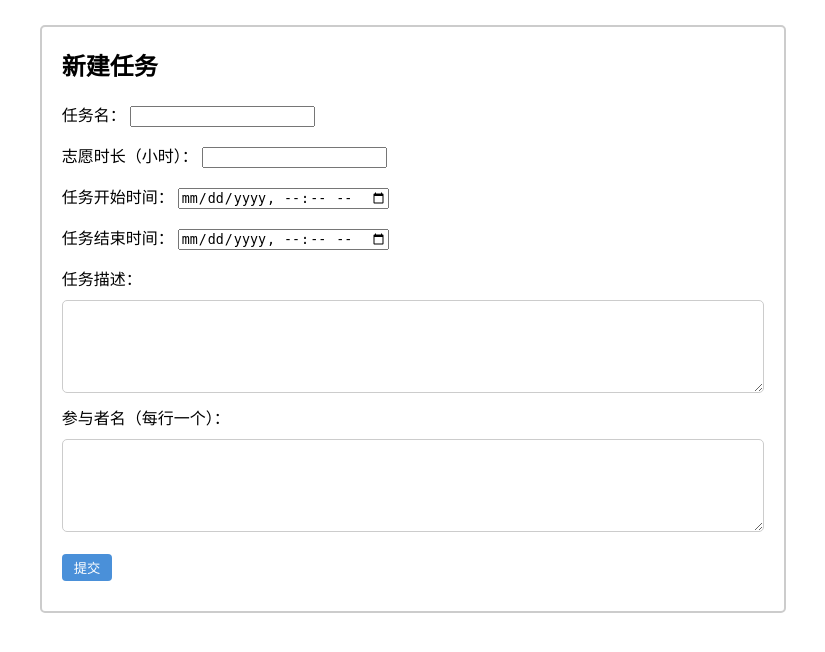
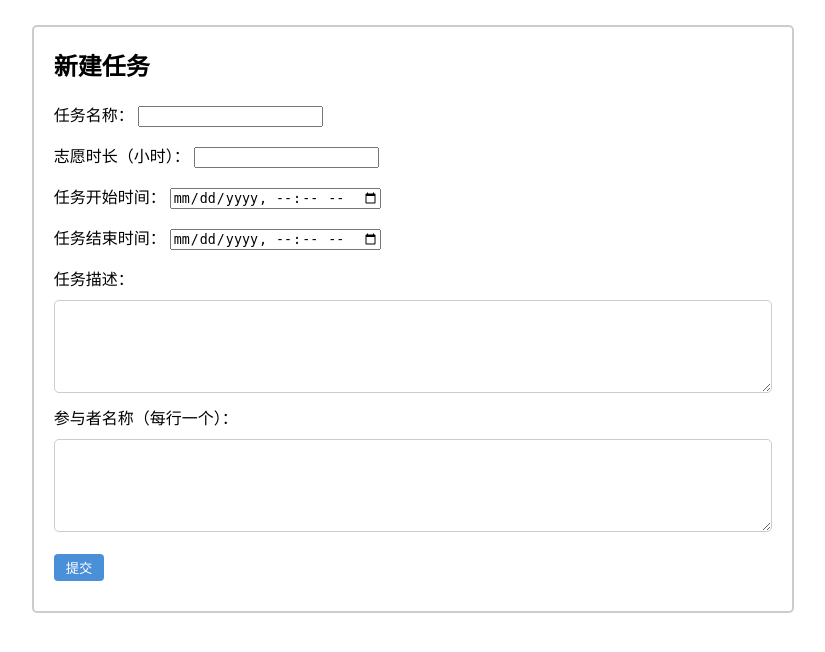
Before and after one commit to WhiteCatBlackHat/volunteer-hours-system, a Flask app: page /task/new in a window 1280 px wide. Shown: the part 53-705 px from the top of the page, without its empty margins (227-1052 px from the left). Run offline with Flask 3, Linux system fonts and the light colour scheme; the visitor is signed in with stand-in values (Sample User, id 1).

Commit message:
refactor: 统一表述: "参与者名" → "参与者名称"

```diff
--- a/app/static/user_edit.js
+++ b/app/static/user_edit.js
@@ -9,7 +9,7 @@ async function submitEditUserForm() {
 
     if (!newUsername || newUsername === originalUsername) {
         const errorMessage = document.createElement('p');
-        errorMessage.textContent = '编辑参与者信息时发生错误：请填写一个新的参与者名';
+        errorMessage.textContent = '编辑参与者信息时发生错误：请填写一个新的参与者名称';
         errorMessage.classList.add('error-message');
         resultDiv.appendChild(errorMessage);
         return;
--- a/app/templates/task_edit.html
+++ b/app/templates/task_edit.html
@@ -10,7 +10,7 @@
             </div>
             <form id="task-form" onsubmit="submitTaskForm(); return false;" data-task-id="{{ task.id }}">
                 <p>
-                    <label for="task-name">任务名：</label>
+                    <label for="task-name">任务名称：</label>
                     <input type="text" id="task-name" name="task_name" value="{{ task.name }}">
                 </p>
                 <p>
@@ -27,7 +27,7 @@
                 </p>
                 <label for="task-description">任务描述：</label>
                 <textarea id="task-description" name="task_description" rows="5">{{ task.description }}</textarea>
-                <label for="username">参与者名（每行一个）：</label>
+                <label for="username">参与者名称（每行一个）：</label>
                 <textarea id="username" name="username" rows="5">{{ task.users | map(attribute='username') | join('\n') }}</textarea>
                 <button type="submit" id="submit">提交</button>
             </form>
--- a/app/templates/task_new.html
+++ b/app/templates/task_new.html
@@ -10,7 +10,7 @@
             </div>
             <form id="task-form" onsubmit="submitTaskForm(); return false;">
                 <p>
-                    <label for="task-name">任务名：</label>
+                    <label for="task-name">任务名称：</label>
                     <input type="text" id="task-name" name="task_name">
                 </p>
                 <p>
@@ -27,7 +27,7 @@
                 </p>
                 <label for="task-description">任务描述：</label>
                 <textarea id="task-description" name="task_description" rows="5"></textarea>
-                <label for="username">参与者名（每行一个）：</label>
+                <label for="username">参与者名称（每行一个）：</label>
                 <textarea id="username" name="username" rows="5"></textarea>
                 <button type="submit" id="submit">提交</button>
             </form>
--- a/app/templates/user.html
+++ b/app/templates/user.html
@@ -12,7 +12,7 @@
                     <button class="delete-btn" data-username="{{ user.username }}">删除</button>
                 </div>
             </div>
-            <p>参与者名：<span id="username" data-username="{{ user.username }}">{{ user.username }}</span></p>
+            <p>参与者名称：<span id="username" data-username="{{ user.username }}">{{ user.username }}</span></p>
             <p>总志愿时长：<span id="total-hours">0</span> 小时</p>
             <p>参与的活动列表：</p>
             <ul id="task-ul"></ul>
--- a/app/templates/user_edit.html
+++ b/app/templates/user_edit.html
@@ -9,7 +9,7 @@
                 <h2>编辑参与者</h2>
             </div>
             <form id="edit-user-form" onsubmit="submitEditUserForm(); return false;" data-original-username="{{ user.username }}">
-                <label for="username">修改后的参与者名：</label>
+                <label for="username">修改后的参与者名称：</label>
                 <textarea id="username" name="username" rows="2" placeholder="原名：{{ user.username }}"></textarea>
                 <button type="submit" id="submit">提交</button>
             </form>
--- a/app/templates/user_new.html
+++ b/app/templates/user_new.html
@@ -9,7 +9,7 @@
                 <h2>新建参与者</h2>
             </div>
             <form id="user-form" onsubmit="submitUserForm(); return false;">
-                <label for="username">参与者名（每行一个）：</label>
+                <label for="username">参与者名称（每行一个）：</label>
                 <textarea id="username" name="username" rows="5"></textarea>
                 <button type="submit" id="submit">提交</button>
             </form>
```
